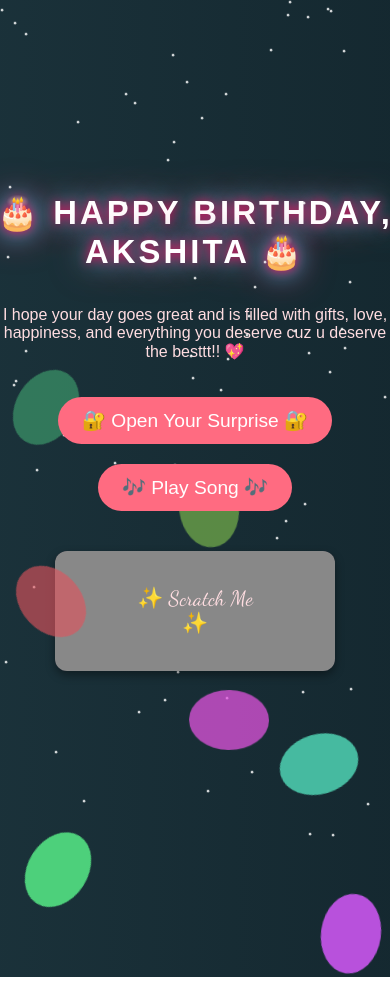
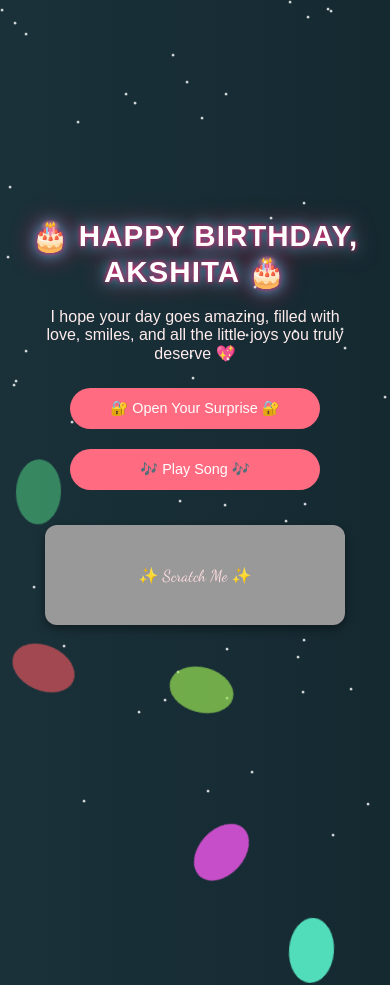
Before and after one commit to Godkingda/Happybirhtday, a plain HTML site: page index.html in a window 390 px wide. Drawn offline with nearby package versions, Linux system fonts and the light colour scheme.

Commit message:
Update index.html

```diff
--- a/index.html
+++ b/index.html
@@ -3,6 +3,7 @@
 <head>
   <meta charset="UTF-8">
   <title>Happy Birthday 🎂</title>
+  <meta name="viewport" content="width=device-width, initial-scale=1.0">
   <style>
     /* Background Gradient Animation */
     body {
@@ -12,13 +13,15 @@
       flex-direction: column;
       align-items: center;
       justify-content: center;
-      overflow: hidden;
+      overflow-x: hidden;
       font-family: 'Poppins', sans-serif;
       text-align: center;
       color: #fff;
       background: linear-gradient(270deg, #0f2027, #203a43, #2c5364);
       background-size: 600% 600%;
       animation: gradientShift 20s ease infinite;
+      padding: 20px;
+      box-sizing: border-box;
     }
 
     @keyframes gradientShift {
@@ -29,51 +32,34 @@
 
     /* Graffiti Effect */
     .graffiti-text {
-      font-size: clamp(2rem, 6vw, 4rem);
+      font-size: clamp(1.8rem, 6vw, 3.5rem);
+      line-height: 1.2;
+      margin: 0 0 15px;
       color: #fff;
-      text-align: center;
       text-transform: uppercase;
-      letter-spacing: 3px;
+      letter-spacing: 2px;
       text-shadow:
         0 0 5px #ff0057,
-        0 0 10px #ff0057,
-        0 0 20px #00f7ff,
-        0 0 40px #ff0057;
+        0 0 15px #00f7ff,
+        0 0 25px #ff0057;
       animation: graffitiGlow 4s ease-in-out infinite alternate;
     }
 
     @keyframes graffitiGlow {
-      0% {
-        text-shadow:
-          0 0 5px #ff0057,
-          0 0 15px #00f7ff,
-          0 0 25px #ff0057;
-        transform: scale(1);
-      }
-      50% {
-        text-shadow:
-          0 0 15px #ff0057,
-          0 0 30px #00f7ff,
-          0 0 45px #ff0057;
-        transform: scale(1.05);
-      }
-      100% {
-        text-shadow:
-          0 0 5px #ff0057,
-          0 0 20px #00f7ff,
-          0 0 30px #ff0057;
-        transform: scale(1);
-      }
+      0% { transform: scale(1); }
+      50% { transform: scale(1.05); }
+      100% { transform: scale(1); }
     }
 
     /* Smooth Fade-in Text */
     .smooth-text {
-      font-size: clamp(1rem, 4vw, 1.5rem);
-      color: #ffdde1;
-      margin-top: 15px;
+      font-size: clamp(1rem, 4vw, 1.4rem);
+      color: #ffecec;
+      margin: 10px 0 20px;
       opacity: 0;
       transform: translateY(20px);
       animation: fadeInUp 2s ease-out forwards;
+      max-width: 90%;
     }
 
     @keyframes fadeInUp {
@@ -82,37 +68,39 @@
     }
 
     button {
-      margin-top: 20px;
-      padding: 12px 24px;
-      font-size: 1.2rem;
+      margin: 10px 5px;
+      padding: 12px 20px;
+      font-size: clamp(0.9rem, 3.5vw, 1.2rem);
       border: none;
       border-radius: 25px;
       background: #ff6b81;
       color: white;
       cursor: pointer;
-      transition: transform 0.2s;
+      transition: all 0.3s ease;
       z-index: 10;
     }
 
     button:hover {
-      transform: scale(1.1);
+      transform: scale(1.08);
       background: #ff4757;
     }
 
     /* Secret note */
     #secretNote {
-      margin-top: 20px;
-      font-size: 1.4rem;
+      margin-top: 15px;
+      font-size: clamp(1rem, 3.5vw, 1.2rem);
       color: #fff;
       display: none;
+      max-width: 90%;
+      line-height: 1.5;
     }
 
     /* Balloons */
     .balloon {
       position: absolute;
       bottom: -150px;
-      width: 60px;
-      height: 80px;
+      width: 45px;
+      height: 65px;
       border-radius: 50%;
       animation: floatUp linear infinite;
       z-index: 5;
@@ -141,9 +129,9 @@
 
     /* Scratch Card */
     #scratchCard {
-      margin-top: 40px;
+      margin: 25px auto 0;
       position: relative;
-      width: 280px;
+      width: min(90%, 300px);
       height: 120px;
       border-radius: 12px;
       overflow: hidden;
@@ -154,50 +142,57 @@
 
     #hiddenMsg {
       position: absolute;
-      top: 0;
-      left: 0;
-      width: 100%;
-      height: 100%;
+      top: 0; left: 0;
+      width: 100%; height: 100%;
       display: flex;
       align-items: center;
       justify-content: center;
-      font-size: 1.4rem;
+      padding: 10px;
+      font-size: clamp(1rem, 3.5vw, 1.2rem);
       color: #fff;
       font-family: 'Dancing Script', cursive;
       z-index: 1;
+      text-align: center;
     }
 
     #openText {
       position: absolute;
-      top: 50%;
-      left: 50%;
+      top: 50%; left: 50%;
       transform: translate(-50%, -50%);
-      font-size: 1.3rem;
+      font-size: clamp(1rem, 3.5vw, 1.1rem);
       color: #ffdde1;
       font-family: 'Dancing Script', cursive;
       z-index: 3;
+      text-align: center;
     }
 
     canvas {
       position: absolute;
-      top: 0;
-      left: 0;
+      top: 0; left: 0;
       z-index: 2;
+    }
+
+    /* Mobile specific tweaks */
+    @media (max-width: 500px) {
+      .graffiti-text { letter-spacing: 1px; }
+      .smooth-text { margin: 5px 0 15px; }
+      button { width: 80%; max-width: 250px; }
+      #scratchCard { height: 100px; }
     }
   </style>
   <link href="https://fonts.googleapis.com/css2?family=Dancing+Script&display=swap" rel="stylesheet">
 </head>
 <body>
   <h1 class="graffiti-text">🎂 Happy Birthday, Akshita 🎂</h1>
-  <p class="smooth-text">I hope your day goes great and is filled with gifts, love, happiness, and everything you deserve cuz u deserve the besttt!! 💖</p>
+  <p class="smooth-text">I hope your day goes amazing, filled with love, smiles, and all the little joys you truly deserve 💖</p>
 
   <button onclick="revealNote()">🔐 Open Your Surprise 🔐</button>
   <button onclick="playSong()">🎶 Play Song 🎶</button>
 
-  <div id="secretNote">I miss you a lot and I am so sorry for my mistakes. I am trying to be better every day i promise ;-;</div>
+  <div id="secretNote">I miss you a lot, and I’m so sorry for my mistakes. I promise I’m trying to be better every day 💕</div>
 
   <div id="scratchCard">
-    <div id="hiddenMsg">💌 You are always gonna be my fav person sorry if i dont have the right to say that 💌</div>
+    <div id="hiddenMsg">💌 You’ll always be my favourite person 💌</div>
     <div id="openText">✨ Scratch Me ✨</div>
     <canvas></canvas>
   </div>
@@ -205,7 +200,7 @@
   <script src="https://cdn.jsdelivr.net/npm/canvas-confetti@1.6.0/dist/confetti.browser.min.js"></script>
   <script>
     // ---------- Stars ----------
-    const starCount = 80;
+    const starCount = 60;
     for (let i = 0; i < starCount; i++) {
       const star = document.createElement("div");
       star.className = "star";
@@ -220,11 +215,11 @@
       balloon.className = "balloon";
       balloon.style.left = Math.random() * window.innerWidth + "px";
       balloon.style.background = `hsl(${Math.random()*360}, 70%, 60%)`;
-      balloon.style.animationDuration = (6 + Math.random()*4) + "s";
+      balloon.style.animationDuration = (7 + Math.random()*3) + "s";
       document.body.appendChild(balloon);
       setTimeout(() => balloon.remove(), 12000);
     }
-    setInterval(createBalloon, 700);
+    setInterval(createBalloon, 1000);
 
     // ---------- Secret Note + Confetti ----------
     function revealNote() {
@@ -232,17 +227,17 @@
       launchConfetti();
     }
     function launchConfetti() {
-      const duration = 3 * 1000;
+      const duration = 2.5 * 1000;
       const animationEnd = Date.now() + duration;
-      const defaults = { startVelocity: 30, spread: 360, ticks: 60, zIndex: 1000 };
+      const defaults = { startVelocity: 25, spread: 360, ticks: 60, zIndex: 1000 };
       function randomInRange(min, max) { return Math.random() * (max - min) + min; }
       const interval = setInterval(() => {
         const timeLeft = animationEnd - Date.now();
         if (timeLeft <= 0) return clearInterval(interval);
-        const particleCount = 50 * (timeLeft / duration);
+        const particleCount = 30 * (timeLeft / duration);
         confetti(Object.assign({}, defaults, {
           particleCount,
-          origin: { x: randomInRange(0.1,0.9), y: Math.random() - 0.2 }
+          origin: { x: randomInRange(0.2,0.8), y: Math.random() - 0.2 }
         }));
       }, 250);
     }
@@ -251,15 +246,15 @@
     const audio = new Audio("https://www.dropbox.com/scl/fi/sj5mgh3orewaxgj35horb/One-Direction-Night-Changes.mp3?rlkey=bhdy84exjfb72zidip32b6ck7&dl=1");
     audio.preload = "auto";
     function playSong() {
-      audio.play().catch(() => alert("Click the button again to start the song."));
+      audio.play().catch(() => alert("Tap again to start the song 🎶"));
     }
 
     // ---------- Scratch Card ----------
     const canvas = document.querySelector("canvas");
     const ctx = canvas.getContext("2d");
-    canvas.width = 280;
-    canvas.height = 120;
-    ctx.fillStyle = "#888";
+    canvas.width = document.getElementById("scratchCard").offsetWidth;
+    canvas.height = document.getElementById("scratchCard").offsetHeight;
+    ctx.fillStyle = "#999";
     ctx.fillRect(0, 0, canvas.width, canvas.height);
 
     let isDrawing = false;
@@ -278,7 +273,7 @@
       const pos = getPos(e);
       ctx.globalCompositeOperation = "destination-out";
       ctx.beginPath();
-      ctx.arc(pos.x, pos.y, 20, 0, Math.PI*2);
+      ctx.arc(pos.x, pos.y, 18, 0, Math.PI*2);
       ctx.fill();
       document.getElementById("openText").style.display = "none";
     }
```
